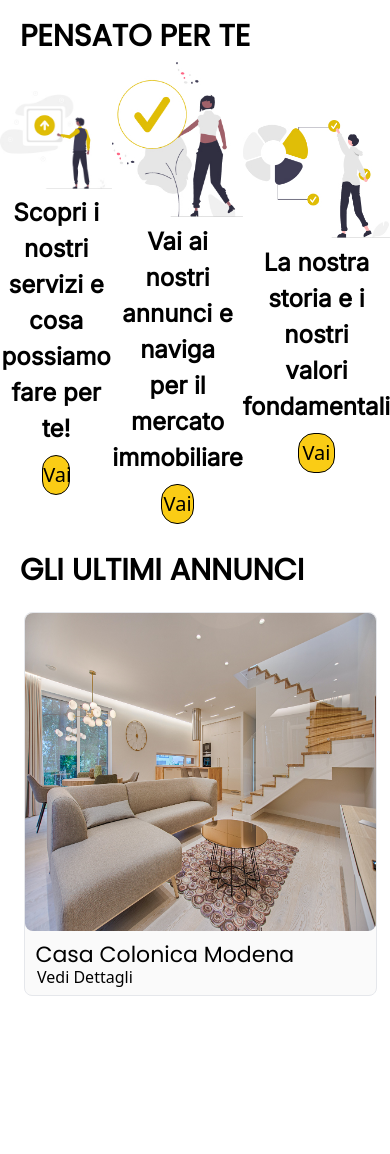
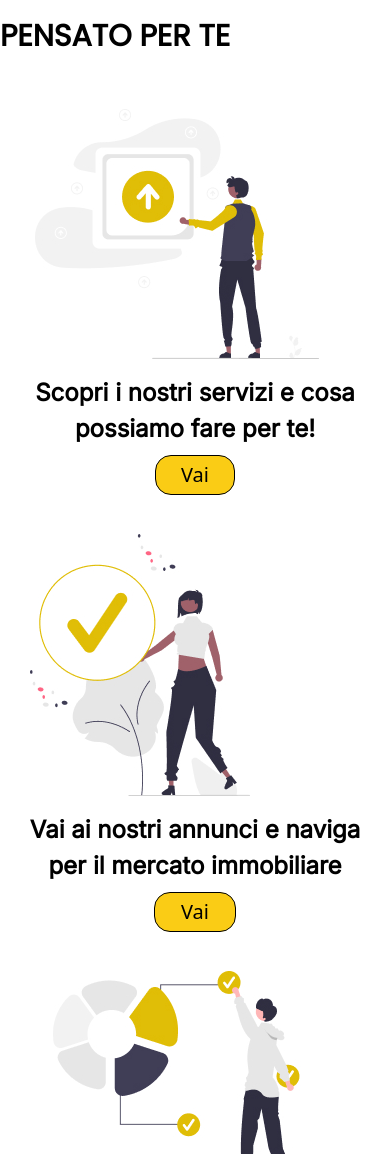
Before and after one commit to BeijeConsulting/fe_real_estate, a React app: page / in a window 390 px wide. Shown: the part 846-2000 px from the top of the page. Built offline with nearby package versions, Linux system fonts and the light colour scheme.

Commit message:
Responsive design Homepage

```diff
--- a/src/frontend/components/BlueSection/BlueSection.js
+++ b/src/frontend/components/BlueSection/BlueSection.js
@@ -10,7 +10,7 @@ const BlueSection = (props) => {
 
          {props.subtext}
 
-         <button class="text-base border-2 rounded-lg text-yellow-400 border-yellow-400 cursor: pointer; p-3"> PUBBLICA ANNUNCIO</button>
+         <button class="text-base border-2 rounded-lg text-yellow-400 border-yellow-400 cursor: pointer; p-3 sm:mt-9"> PUBBLICA ANNUNCIO</button>
 
         </div>
 
--- a/src/frontend/components/Carousel/Carousel2.js
+++ b/src/frontend/components/Carousel/Carousel2.js
@@ -16,7 +16,7 @@ const Carousel2 = () => {
     return (
         <>
 
-            <h1 class="font-primary text-3xl font-semibold ml-5 mt-7">GLI ULTIMI ANNUNCI</h1>
+            <h1 class="font-primary text-3xl font-semibold ml-5 mt-7 sm:text-4xl sm:mt-11">GLI ULTIMI ANNUNCI</h1>
             <div className="fixed-background">
                 <div className="scroll-helper">
                     <div className='cards-container'>
--- a/src/frontend/components/Carousel/carousel2.css
+++ b/src/frontend/components/Carousel/carousel2.css
@@ -11,3 +11,17 @@
     cursor: pointer;
 
 }
+
+@media screen and (max-width: 680px) {
+
+    .cards-container {
+        overflow-x: auto;
+        white-space: nowrap;
+        height:600px;
+        cursor: pointer;
+        margin-top: 0.5%;
+
+    }
+
+
+}
--- a/src/frontend/components/Illustrations/Illustrations.js
+++ b/src/frontend/components/Illustrations/Illustrations.js
@@ -13,28 +13,29 @@ const Illustrations = (props) => {
 
 return (
     <>
-    <h1 class="font-primary text-3xl font-semibold ml-5 mt-5"> PENSATO PER TE </h1>
+
+    <h1 class="font-primary text-3xl font-semibold mt-5 sm:ml-44 sm:text-4xl lg:ml-6"> PENSATO PER TE </h1>
 
     <div className={props.className}>
 
     <div className='single-animation'>
     <img src={icon1}></img>
     <p className='illustration-text'> Scopri i nostri servizi e cosa <br /> possiamo fare per te! </p>
-    <button class="font-sans text-xl bg-yellow-400 rounded-2xl w-1/4 h-10 mt-2 border border-black"> Vai </button>
+    <button class="font-sans text-xl bg-yellow-400 rounded-2xl w-1/4 h-10 mt-2 border border-black sm:mt-8"> Vai </button>
 
     </div>
 
     <div className='single-animation'>
     <img src={icon2}></img>
     <p className='illustration-text'> Vai ai  nostri annunci e naviga <br /> per il mercato immobiliare </p>
-    <button class="font-sans text-xl bg-yellow-400 rounded-2xl w-1/4 h-10 mt-2 border border-black"> Vai </button>
+    <button class="font-sans text-xl bg-yellow-400 rounded-2xl w-1/4 h-10 mt-2 border border-black sm:mt-8"> Vai </button>
 
     </div>
 
     <div className='single-animation  margin'>
     <img src={icon3}></img>
     <p className='illustration-text'> La nostra storia e i nostri <br /> valori fondamentali </p>
-    <button class="font-sans text-xl bg-yellow-400 rounded-2xl w-1/4 h-10 mt-2 border border-black"> Vai </button>
+    <button class="font-sans text-xl bg-yellow-400 rounded-2xl w-1/4 h-10 mt-2 border border-black sm:mt-8"> Vai </button>
 
     </div>
 
--- a/src/frontend/components/Illustrations/illustrations.css
+++ b/src/frontend/components/Illustrations/illustrations.css
@@ -14,3 +14,9 @@
 .margin {
     margin-top: 2%;
 }
+
+@media screen and (max-width: 680px) {
+    .single-animation {
+        margin-top: 10%;
+    }
+}
--- a/src/frontend/screens/Home/Home.css
+++ b/src/frontend/screens/Home/Home.css
@@ -30,3 +30,36 @@ html::-webkit-scrollbar {
     font-weight: bold;
 
   }
+
+  @media  screen and (max-width: 680px) {
+
+    .illustrations-container {
+        display: flex;
+        align-items: center;
+        justify-content: space-between;
+        flex-direction: column;
+        margin-top: 4%;
+    }
+
+    .bluesection-container {
+        display: flex;
+        align-items: center;
+        justify-content: center;
+        flex-direction: column;
+        background-color: #202740;
+        height: 300px;
+        width: 100vw;
+        margin-top: -70%;
+        color: white;
+        font-family: 'Inter', sans-serif;
+        font-size: 20px;
+        font-weight: bold;
+
+      }
+
+
+
+
+
+
+  }
```
